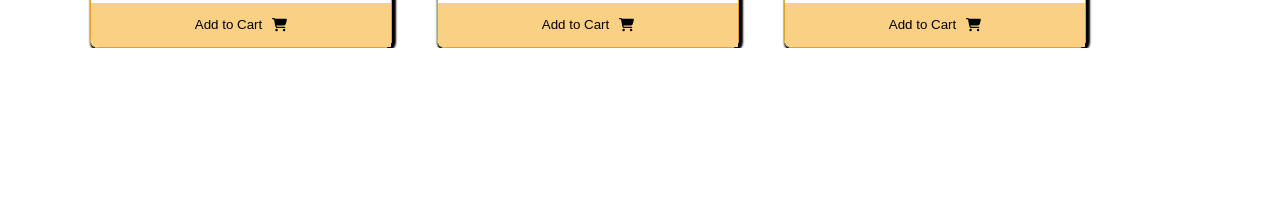
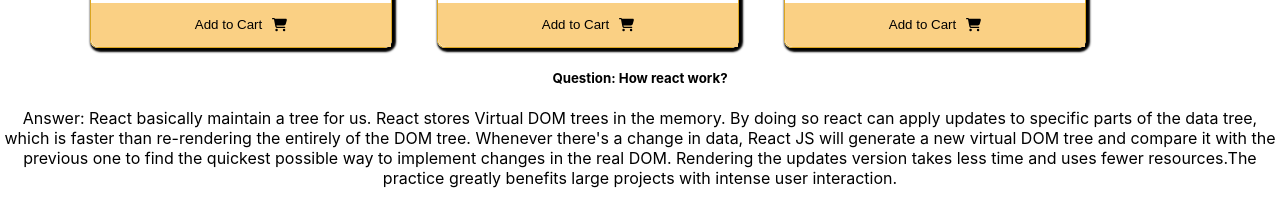
Before and after one commit to CsdSreekanta/create-digital-watch, a React (Create React App) app: page / in a window 1280 px wide. Shown: the part 2403-2604 px from the top of the page. Before the commit the page ends 2451 px from the top, so only its background shows below. Built offline with nearby package versions, Linux system fonts and the light colour scheme.

Commit message:
1 question updated

```diff
--- a/src/App.js
+++ b/src/App.js
@@ -2,12 +2,14 @@
 import './App.css';
 import Header from './components/Header/Header';
 import Shop from './components/Shop/Shop';
+import Question from './components/Question/Question';
 
 function App() {
   return (
     <div className="App">
       <Header></Header>
       <Shop></Shop>
+      <Question></Question>
     </div>
   );
 }
--- /dev/null
+++ b/src/components/Question/Question.js
@@ -0,0 +1,14 @@
+import React from 'react';
+
+const Question = () => {
+    return (
+        <div>
+            <h5>Question: How react work?</h5>
+            <p>Answer: React basically maintain a tree for us. React stores Virtual DOM trees in the memory. By doing so react can apply updates to specific parts of the data tree, which is faster than re-rendering  the entirely of the DOM tree. Whenever  there's a change in data,  React JS will generate a new virtual DOM tree and compare it with the previous one to find  the quickest possible way to implement changes in the real DOM. Rendering the updates version takes less time and uses fewer resources.The practice greatly benefits large projects with intense user interaction.
+</p>
+
+        </div>
+    );
+};
+
+export default Question;
--- a/src/components/Shop/Shop.css
+++ b/src/components/Shop/Shop.css
@@ -47,6 +47,7 @@
     .products-container{
         display: grid;
         grid-template-columns: 1fr;
+       /* margin:0; */
     }
 
 }
```
